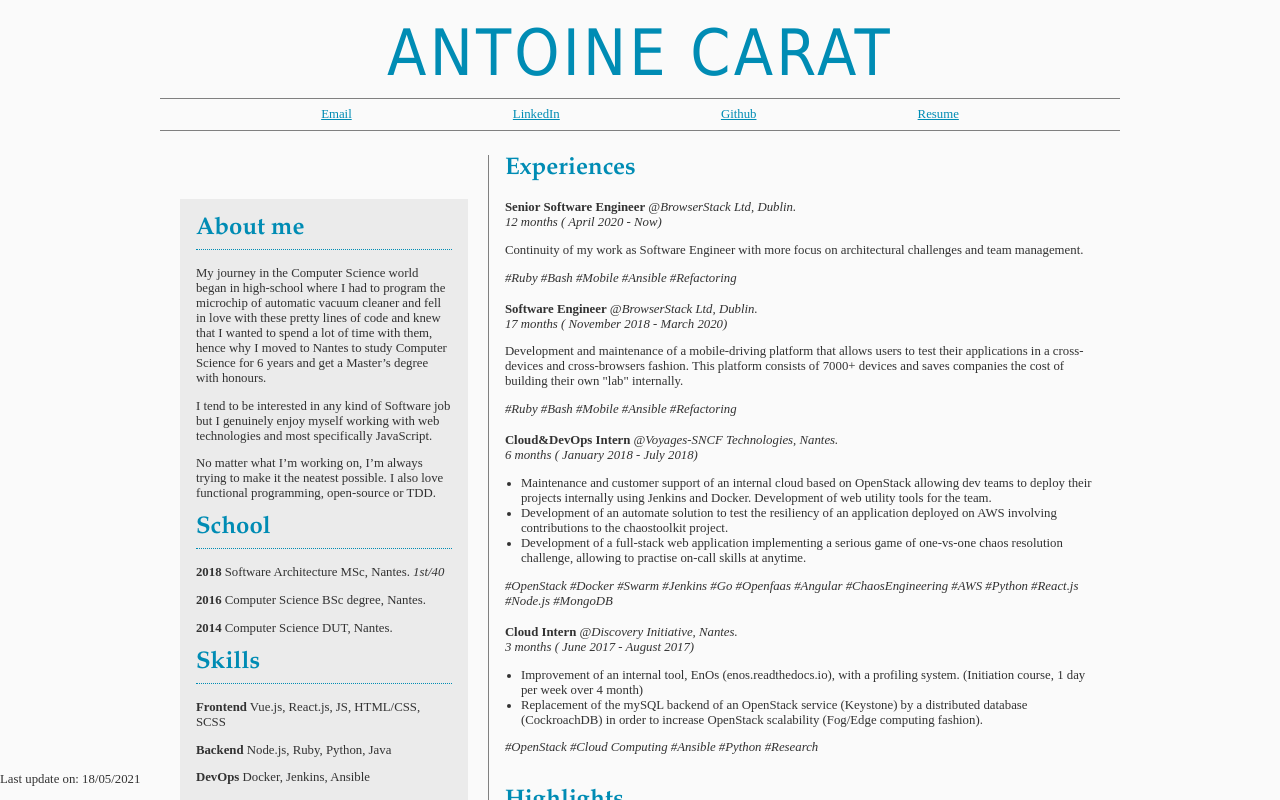
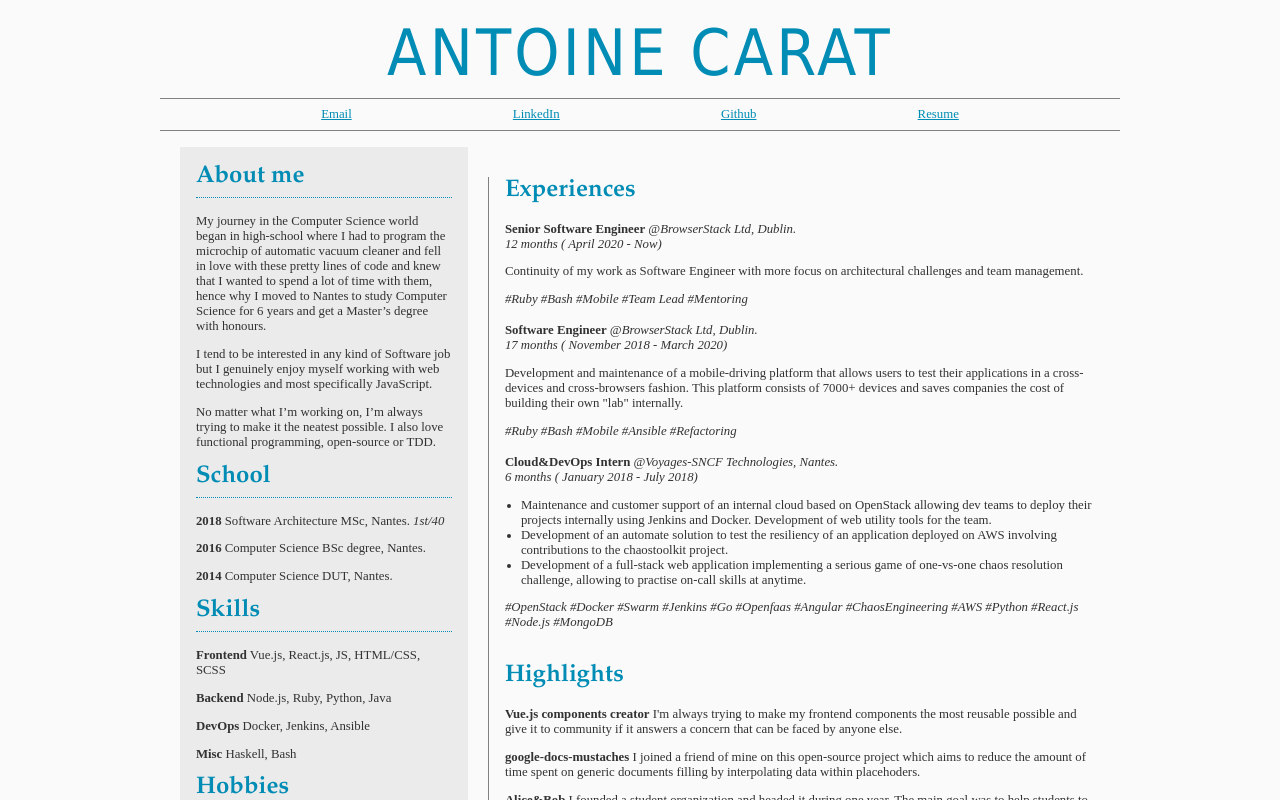
Before and after one commit to antoinecarat/antoinecarat.eu, a Vue app: page / in a window 1280 px wide. Shown: the top 800 px of the page. Built offline with nearby package versions, Linux system fonts and the light colour scheme.

Commit message:
Fix experience

```diff
--- a/src/App.vue
+++ b/src/App.vue
@@ -2,7 +2,6 @@
   <section class="content">
     <Header :loaded="this.loaded" />
     <router-view></router-view>
-    <p class="footer">Last update on: 18/05/2021</p>
   </section>
 </template>
 
--- a/src/components/Experience/Experience.vue
+++ b/src/components/Experience/Experience.vue
@@ -1,5 +1,5 @@
 <template>
-  <div class="experience" @click="$router.push(`/experience/${id}`)">
+  <div class="experience" v-if="experience.displayed" @click="$router.push(`/experience/${id}`)">
     <p class="head">
       <span class="jobtitle">{{ experience.jobtitle }}</span>
       <span class="company"> @{{ experience.company.name }}.</span>
--- a/src/components/Experience/experiences.json
+++ b/src/components/Experience/experiences.json
@@ -19,7 +19,8 @@
         ]
       },
       "learnings": [],
-      "tags": ["Ruby", "Bash", "Mobile", "Ansible", "Refactoring"]
+      "tags": ["Ruby", "Bash", "Mobile", "Team Lead", "Mentoring"],
+      "displayed": true
     },
     {
       "jobtitle": "Software Engineer",
@@ -40,7 +41,8 @@
         ]
       },
       "learnings": [],
-      "tags": ["Ruby", "Bash", "Mobile", "Ansible", "Refactoring"]
+      "tags": ["Ruby", "Bash", "Mobile", "Ansible", "Refactoring"],
+      "displayed": true
     },
     {
       "jobtitle": "Cloud&DevOps Intern",
@@ -68,7 +70,8 @@
         ]
       },
       "learnings": [],
-      "tags": ["OpenStack", "Docker", "Swarm", "Jenkins", "Go", "Openfaas", "Angular", "ChaosEngineering", "AWS", "Python", "React.js", "Node.js", "MongoDB"]
+      "tags": ["OpenStack", "Docker", "Swarm", "Jenkins", "Go", "Openfaas", "Angular", "ChaosEngineering", "AWS", "Python", "React.js", "Node.js", "MongoDB"],
+      "displayed": true
     },
     {
       "jobtitle": "Cloud Intern",
@@ -89,7 +92,8 @@
         ]
       },
       "learnings": [],
-      "tags": ["OpenStack", "Cloud Computing", "Ansible", "Python", "Research"]
+      "tags": ["OpenStack", "Cloud Computing", "Ansible", "Python", "Research"],
+      "displayed": false
     }
   ]
 }
```
